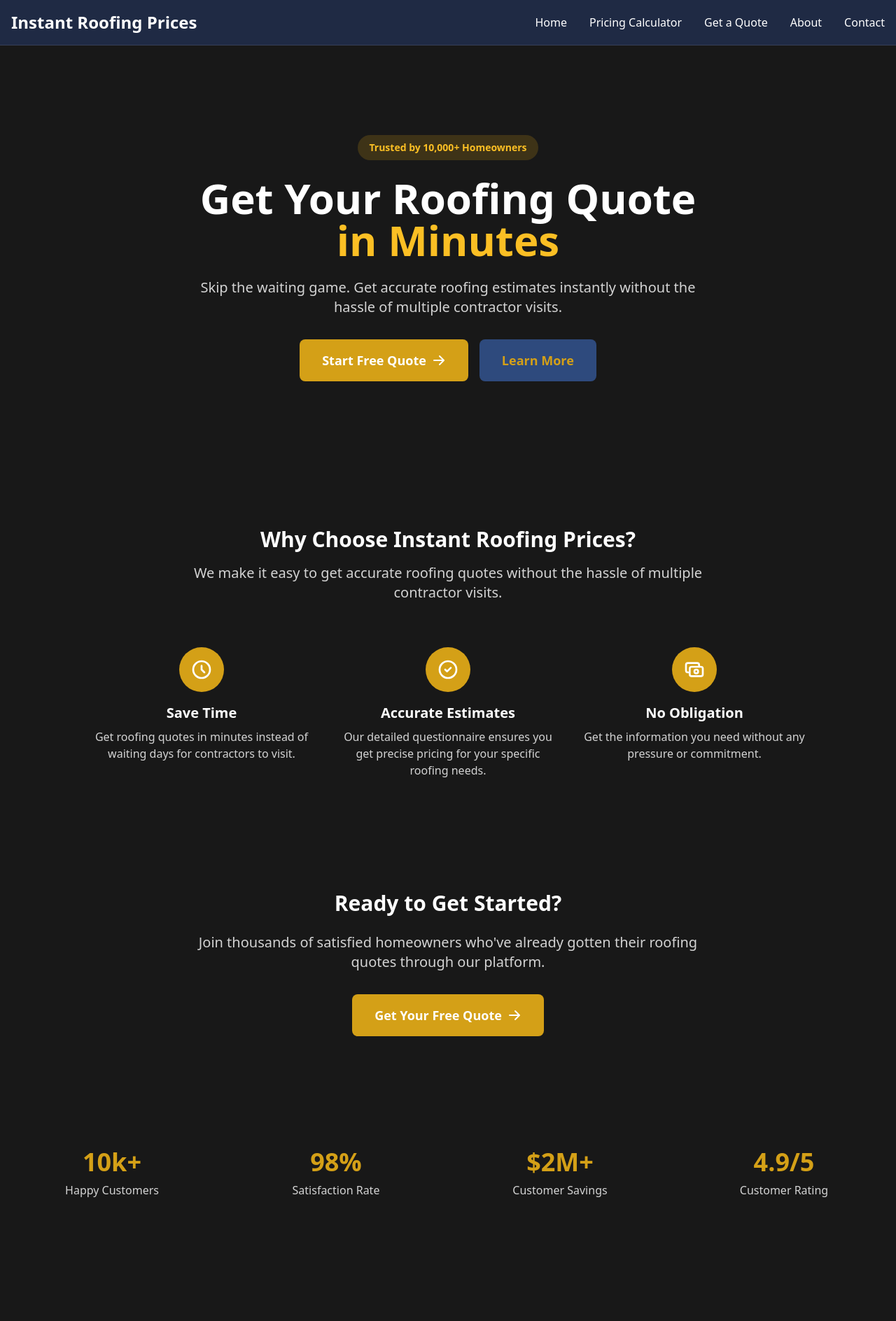
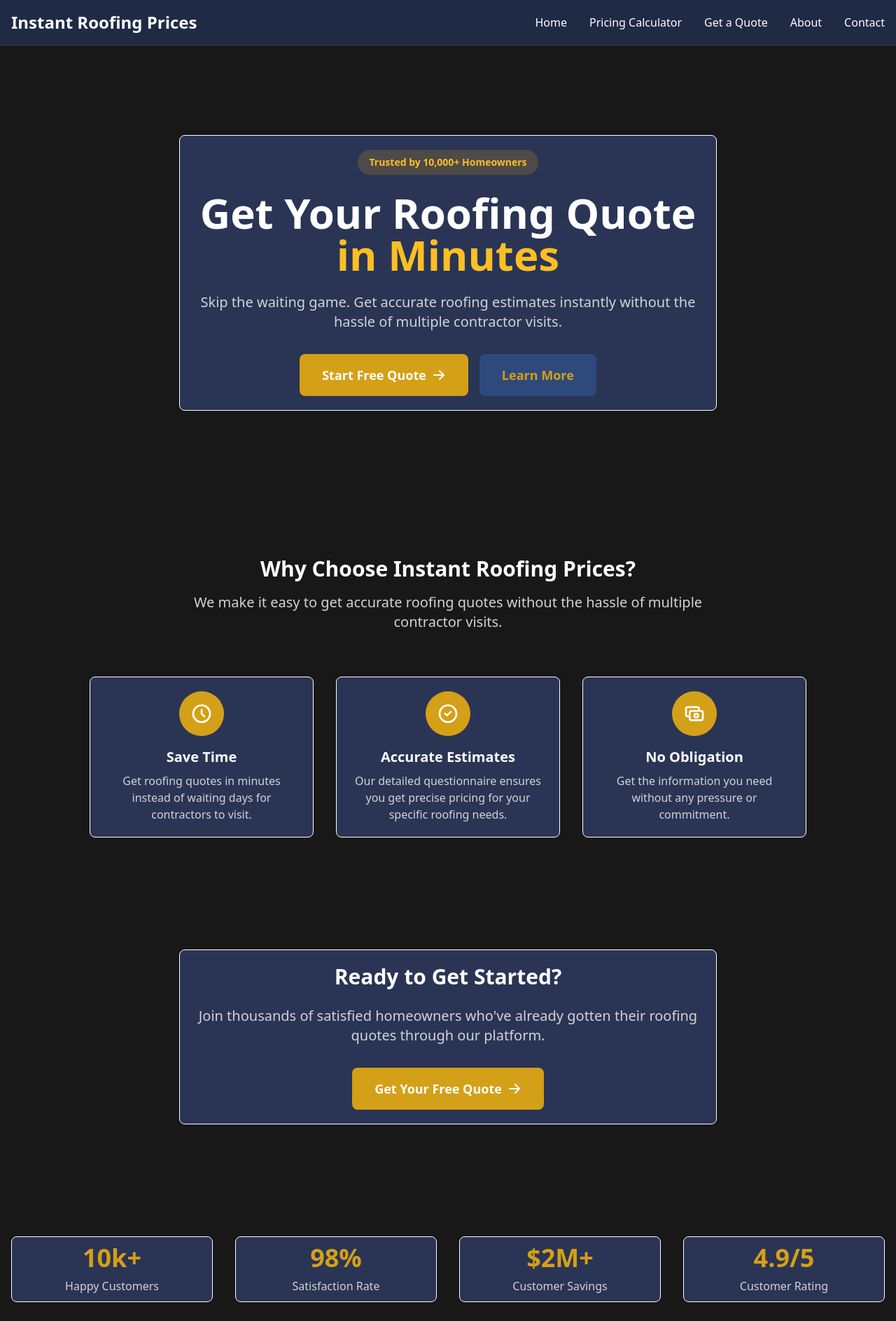
Before and after one commit to tim-amredev/roofing-lead-site, a Jekyll site: the page built from index.html, in a window 1280 px wide. Shown: the top 1888 px of the page at 70% size. Built offline with Jekyll 4.4.1, drawn with Linux system fonts in a browser that asks for light colours.

Commit message:
Update index.html

```diff
--- a/index.html
+++ b/index.html
@@ -4,11 +4,11 @@ title: "Get Instant Roofing Quotes | Fast & Accurate Pricing"
 description: "Get accurate roofing quotes in minutes. Our instant pricing tool helps you estimate costs for roof repairs, replacements, and installations without waiting for contractor visits."
 ---
 
-<div class="min-h-screen bg-gradient-dark text-white">
+<div class="min-h-screen text-white" style="background-color: #1F2A44;">
   <!-- Hero Section -->
-  <section class="relative py-20 lg:py-32">
+  <section class="py-20 lg:py-32">
     <div class="container mx-auto px-4">
-      <div class="max-w-3xl mx-auto text-center">
+      <div class="max-w-3xl mx-auto text-center" style="background-color: #2A3555; border: 1px solid white; border-radius: 8px; padding: 20px;">
         <span class="inline-block px-4 py-2 bg-opacity-20 rounded-full text-yellow-400 text-sm font-semibold mb-6" style="background-color: rgba(212, 160, 23, 0.2);">
           Trusted by 10,000+ Homeowners
         </span>
@@ -36,7 +36,7 @@ description: "Get accurate roofing quotes in minutes. Our instant pricing tool h
   </section>
 
   <!-- Features Section -->
-  <section class="py-20 bg-gray-900" id="features">
+  <section class="py-20" id="features">
     <div class="container mx-auto px-4">
       <div class="max-w-3xl mx-auto text-center mb-16">
         <h2 class="text-3xl font-bold mb-4">Why Choose Instant Roofing Prices?</h2>
@@ -44,8 +44,8 @@ description: "Get accurate roofing quotes in minutes. Our instant pricing tool h
           We make it easy to get accurate roofing quotes without the hassle of multiple contractor visits.
         </p>
       </div>
-
       <div class="grid grid-cols-1 md:grid-cols-3 gap-8 max-w-5xl mx-auto">
+        <div style="background-color: #2A3555; border: 1px solid white; border-radius: 8px; padding: 20px;">
           <div class="text-center">
             <div class="w-16 h-16 bg-yellow-500 rounded-full flex items-center justify-center mx-auto mb-4" style="background-color: #D4A017;">
               <svg xmlns="http://www.w3.org/2000/svg" class="h-8 w-8 text-gray-900" fill="none" viewBox="0 0 24 24" stroke="currentColor">
@@ -55,7 +55,8 @@ description: "Get accurate roofing quotes in minutes. Our instant pricing tool h
             <h3 class="text-xl font-bold mb-2">Save Time</h3>
             <p class="text-gray-300">Get roofing quotes in minutes instead of waiting days for contractors to visit.</p>
           </div>
-
+        </div>
+        <div style="background-color: #2A3555; border: 1px solid white; border-radius: 8px; padding: 20px;">
           <div class="text-center">
             <div class="w-16 h-16 bg-yellow-500 rounded-full flex items-center justify-center mx-auto mb-4" style="background-color: #D4A017;">
               <svg xmlns="http://www.w3.org/2000/svg" class="h-8 w-8 text-gray-900" fill="none" viewBox="0 0 24 24" stroke="currentColor">
@@ -65,7 +66,8 @@ description: "Get accurate roofing quotes in minutes. Our instant pricing tool h
             <h3 class="text-xl font-bold mb-2">Accurate Estimates</h3>
             <p class="text-gray-300">Our detailed questionnaire ensures you get precise pricing for your specific roofing needs.</p>
           </div>
-
+        </div>
+        <div style="background-color: #2A3555; border: 1px solid white; border-radius: 8px; padding: 20px;">
           <div class="text-center">
             <div class="w-16 h-16 bg-yellow-500 rounded-full flex items-center justify-center mx-auto mb-4" style="background-color: #D4A017;">
               <svg xmlns="http://www.w3.org/2000/svg" class="h-8 w-8 text-gray-900" fill="none" viewBox="0 0 24 24" stroke="currentColor">
@@ -77,12 +79,13 @@ description: "Get accurate roofing quotes in minutes. Our instant pricing tool h
           </div>
         </div>
       </div>
+    </div>
   </section>
 
   <!-- CTA Section -->
-  <section class="py-20 bg-blue-900" style="background-color: #2E4A7D;">
+  <section class="py-20">
     <div class="container mx-auto px-4">
-      <div class="max-w-3xl mx-auto text-center">
+      <div class="max-w-3xl mx-auto text-center" style="background-color: #2A3555; border: 1px solid white; border-radius: 8px; padding: 20px;">
         <h2 class="text-3xl font-bold mb-6">Ready to Get Started?</h2>
         <p class="text-xl text-gray-300 mb-8">
           Join thousands of satisfied homeowners who've already gotten their roofing quotes through our platform.
@@ -97,35 +100,41 @@ description: "Get accurate roofing quotes in minutes. Our instant pricing tool h
       </div>
     </div>
   </section>
-</div>
 
-<!-- Rest of the code remains the same -->
   <!-- Stats Section -->
-<section class="py-20" style="background-color: #1F2A44;">
+  <section class="py-20">
     <div class="container mx-auto px-4">
       <div class="grid grid-cols-2 md:grid-cols-4 gap-8">
+        <div style="background-color: #2A3555; border: 1px solid white; border-radius: 8px; padding: 10px;">
           <div class="text-center stats-counter">
             <div class="text-4xl font-bold text-yellow-400 mb-2" style="color: #D4A017;">10k+</div>
             <div class="text-gray-300">Happy Customers</div>
           </div>
+        </div>
+        <div style="background-color: #2A3555; border: 1px solid white; border-radius: 8px; padding: 10px;">
           <div class="text-center stats-counter">
             <div class="text-4xl font-bold text-yellow-400 mb-2" style="color: #D4A017;">98%</div>
             <div class="text-gray-300">Satisfaction Rate</div>
           </div>
+        </div>
+        <div style="background-color: #2A3555; border: 1px solid white; border-radius: 8px; padding: 10px;">
           <div class="text-center stats-counter">
             <div class="text-4xl font-bold text-yellow-400 mb-2" style="color: #D4A017;">$2M+</div>
             <div class="text-gray-300">Customer Savings</div>
           </div>
+        </div>
+        <div style="background-color: #2A3555; border: 1px solid white; border-radius: 8px; padding: 10px;">
           <div class="text-center stats-counter">
             <div class="text-4xl font-bold text-yellow-400 mb-2" style="color: #D4A017;">4.9/5</div>
             <div class="text-gray-300">Customer Rating</div>
           </div>
         </div>
       </div>
+    </div>
   </section>
 
   <!-- How It Works Section -->
-<section class="py-24" id="how-it-works" style="background-color: #1F2A44;">
+  <section class="py-24" id="how-it-works">
     <div class="container mx-auto px-4">
       <div class="max-w-3xl mx-auto text-center mb-16">
         <span class="inline-block px-4 py-2 bg-opacity-20 rounded-full text-yellow-400 text-sm font-semibold mb-4" style="background-color: rgba(212, 160, 23, 0.2);">
@@ -138,10 +147,9 @@ description: "Get accurate roofing quotes in minutes. Our instant pricing tool h
           Our streamlined process makes it easy to get the information you need.
         </p>
       </div>
-
       <div class="grid grid-cols-1 md:grid-cols-3 gap-8 max-w-6xl mx-auto">
         <div class="relative">
-        <div class="feature-card rounded-xl p-8 relative z-10" style="background-color: #2A3555;">
+          <div class="feature-card rounded-xl p-8 relative z-10" style="background-color: #2A3555; border: 1px solid white;">
             <div class="w-16 h-16 bg-yellow-500 text-gray-900 text-2xl font-bold rounded-full flex items-center justify-center mb-6" style="background-color: #D4A017;">
               1
             </div>
@@ -150,9 +158,8 @@ description: "Get accurate roofing quotes in minutes. Our instant pricing tool h
           </div>
           <div class="hidden md:block absolute top-1/2 left-full w-24 border-t-2 border-dashed border-yellow-400 -translate-y-1/2" style="border-color: #D4A017;"></div>
         </div>
-
         <div class="relative">
-        <div class="feature-card rounded-xl p-8 relative z-10" style="background-color: #2A3555;">
+          <div class="feature-card rounded-xl p-8 relative z-10" style="background-color: #2A3555; border: 1px solid white;">
             <div class="w-16 h-16 bg-yellow-500 text-gray-900 text-2xl font-bold rounded-full flex items-center justify-center mb-6" style="background-color: #D4A017;">
               2
             </div>
@@ -161,9 +168,8 @@ description: "Get accurate roofing quotes in minutes. Our instant pricing tool h
           </div>
           <div class="hidden md:block absolute top-1/2 left-full w-24 border-t-2 border-dashed border-yellow-400 -translate-y-1/2" style="border-color: #D4A017;"></div>
         </div>
-
         <div class="relative">
-        <div class="feature-card rounded-xl p-8 relative z-10" style="background-color: #2A3555;">
+          <div class="feature-card rounded-xl p-8 relative z-10" style="background-color: #2A3555; border: 1px solid white;">
             <div class="w-16 h-16 bg-yellow-500 text-gray-900 text-2xl font-bold rounded-full flex items-center justify-center mb-6" style="background-color: #D4A017;">
               3
             </div>
@@ -176,7 +182,7 @@ description: "Get accurate roofing quotes in minutes. Our instant pricing tool h
   </section>
 
   <!-- Testimonials Section -->
-<section class="py-24" style="background-color: #181818;">
+  <section class="py-24">
     <div class="container mx-auto px-4">
       <div class="max-w-3xl mx-auto text-center mb-16">
         <span class="inline-block px-4 py-2 bg-opacity-20 rounded-full text-yellow-400 text-sm font-semibold mb-4" style="background-color: rgba(212, 160, 23, 0.2);">
@@ -189,26 +195,24 @@ description: "Get accurate roofing quotes in minutes. Our instant pricing tool h
           Don't just take our word for it. Here's what homeowners have to say about our service.
         </p>
       </div>
-
       <div class="grid grid-cols-1 md:grid-cols-3 gap-8">
-      <!-- Testimonial Cards -->
-      <div class="testimonial-card rounded-xl p-8" style="background-color: #2A3555;">
+        <div class="testimonial-card rounded-xl p-8" style="background-color: #2A3555; border: 1px solid white;">
           <div class="flex items-center mb-4">
             <div class="flex text-yellow-400" style="color: #D4A017;">
               <svg xmlns="http://www.w3.org/2000/svg" class="h-5 w-5" viewBox="0 0 20 20" fill="currentColor">
-              <path d="M9.049 2.927c.3-.921 1.603-.921 1.902 0l1.07 3.292a1 1 0 00.95.69h3.462c.969 0 1.371 1.24.588 1.81l-2.8 2.034a1 1 0 00-.364 1.118l1.07 3.292c.3.921-.755 1.688-1.54 1.118l-2.8-2.034a1 1 0 00-1.175 0l-2.8 2.034c-.784.57-1.838-.197-1.539-1.118l1.07-3.292a1 1 0 00-.364-1.118L2.98 8.72c-.783-.57-.38-1.81.588-1.81h3.461a1 1 0 00.951-.69l1.07-3.292z" />
+                <path d="M9.049 2.927c.3-.921 1.603-.921 1.902 0l1.07 3.292a1 1 0 00.95.69h3.462c.969 0 1.371 1.24.588 1.81l-2.8 2.034a1 1 0 00-.364 1.118l1.07 3.292c.3 .921-.755 1.688-1.54 1.118l-2.8-2.034a1 1 0 00-1.175 0l-2.8 2.034c-.784 .57-1.838-.197-1.539-1.118l1.07-3.292a1 1 0 00-.364-1.118L2.98 8.72c-.783-.57-.38-1.81 .588-1.81h3.461a1 1 0 00.951-.69l1.07-3.292z" />
               </svg>
               <svg xmlns="http://www.w3.org/2000/svg" class="h-5 w-5" viewBox="0 0 20 20" fill="currentColor">
-              <path d="M9.049 2.927c.3-.921 1.603-.921 1.902 0l1.07 3.292a1 1 0 00.95.69h3.462c.969 0 1.371 1.24.588 1.81l-2.8 2.034a1 1 0 00-.364 1.118l1.07 3.292c.3.921-.755 1.688-1.54 1.118l-2.8-2.034a1 1 0 00-1.175 0l-2.8 2.034c-.784.57-1.838-.197-1.539-1.118l1.07-3.292a1 1 0 00-.364-1.118L2.98 8.72c-.783-.57-.38-1.81.588-1.81h3.461a1 1 0 00.951-.69l1.07-3.292z" />
+                <path d="M9.049 2.927c.3-.921 1.603-.921 1.902 0l1.07 3.292a1 1 0 00.95.69h3.462c.969 0 1.371 1.24.588 1.81l-2.8 2.034a1 1 0 00-.364 1.118l1.07 3.292c.3 .921-.755 1.688-1.54 1.118l-2.8-2.034a1 1 0 00-1.175 0l-2.8 2.034c-.784 .57-1.838-.197-1.539-1.118l1.07-3.292a1 1 0 00-.364-1.118L2.98 8.72c-.783-.57-.38-1.81 .588-1.81h3.461a1 1 0 00.951-.69l1.07-3.292z" />
               </svg>
               <svg xmlns="http://www.w3.org/2000/svg" class="h-5 w-5" viewBox="0 0 20 20" fill="currentColor">
-              <path d="M9.049 2.927c.3-.921 1.603-.921 1.902 0l1.07 3.292a1 1 0 00.95.69h3.462c.969 0 1.371 1.24.588 1.81l-2.8 2.034a1 1 0 00-.364 1.118l1.07 3.292c.3.921-.755 1.688-1.54 1.118l-2.8-2.034a1 1 0 00-1.175 0l-2.8 2.034c-.784.57-1.838-.197-1.539-1.118l1.07-3.292a1 1 0 00-.364-1.118L2.98 8.72c-.783-.57-.38-1.81.588-1.81h3.461a1 1 0 00.951-.69l1.07-3.292z" />
+                <path d="M9.049 2.927c.3-.921 1.603-.921 1.902 0l1.07 3.292a1 1 0 00.95.69h3.462c.969 0 1.371 1.24.588 1.81l-2.8 2.034a1 1 0 00-.364 1.118l1.07 3.292c.3 .921-.755 1.688-1.54 1.118l-2.8-2.034a1 1 0 00-1.175 0l-2.8 2.034c-.784 .57-1.838-.197-1.539-1.118l1.07-3.292a1 1 0 00-.364-1.118L2.98 8.72c-.783-.57-.38-1.81 .588-1.81h3.461a1 1 0 00.951-.69l1.07-3.292z" />
               </svg>
               <svg xmlns="http://www.w3.org/2000/svg" class="h-5 w-5" viewBox="0 0 20 20" fill="currentColor">
-              <path d="M9.049 2.927c.3-.921 1.603-.921 1.902 0l1.07 3.292a1 1 0 00.95.69h3.462c.969 0 1.371 1.24.588 1.81l-2.8 2.034a1 1 0 00-.364 1.118l1.07 3.292c.3.921-.755 1.688-1.54 1.118l-2.8-2.034a1 1 0 00-1.175 0l-2.8 2.034c-.784.57-1.838-.197-1.539-1.118l1.07-3.292a1 1 0 00-.364-1.118L2.98 8.72c-.783-.57-.38-1.81.588-1.81h3.461a1 1 0 00.951-.69l1.07-3.292z" />
+                <path d="M9.049 2.927c.3-.921 1.603-.921 1.902 0l1.07 3.292a1 1 0 00.95.69h3.462c.969 0 1.371 1.24.588 1.81l-2.8 2.034a1 1 0 00-.364 1.118l1.07 3.292c.3 .921-.755 1.688-1.54 1.118l-2.8-2.034a1 1 0 00-1.175 0l-2.8 2.034c-.784 .57-1.838-.197-1.539-1.118l1.07-3.292a1 1 0 00-.364-1.118L2.98 8.72c-.783-.57-.38-1.81 .588-1.81h3.461a1 1 0 00.951-.69l1.07-3.292z" />
               </svg>
               <svg xmlns="http://www.w3.org/2000/svg" class="h-5 w-5" viewBox="0 0 20 20" fill="currentColor">
-              <path d="M9.049 2.927c.3-.921 1.603-.921 1.902 0l1.07 3.292a1 1 0 00.95.69h3.462c.969 0 1.371 1.24.588 1.81l-2.8 2.034a1 1 0 00-.364 1.118l1.07 3.292c.3.921-.755 1.688-1.54 1.118l-2.8-2.034a1 1 0 00-1.175 0l-2.8 2.034c-.784.57-1.838-.197-1.539-1.118l1.07-3.292a1 1 0 00-.364-1.118L2.98 8.72c-.783-.57-.38-1.81.588-1.81h3.461a1 1 0 00.951-.69l1.07-3.292z" />
+                <path d="M9.049 2.927c.3-.921 1.603-.921 1.902 0l1.07 3.292a1 1 0 00.95.69h3.462c.969 0 1.371 1.24.588 1.81l-2.8 2.034a1 1 0 00-.364 1.118l1.07 3.292c.3 .921-.755 1.688-1.54 1.118l-2.8-2.034a1 1 0 00-1.175 0l-2.8 2.034c-.784 .57-1.838-.197-1.539-1.118l1.07-3.292a1 1 0 00-.364-1.118L2.98 8.72c-.783-.57-.38-1.81 .588-1.81h3.461a1 1 0 00.951-.69l1.07-3.292z" />
               </svg>
             </div>
           </div>
@@ -221,16 +225,15 @@ description: "Get accurate roofing quotes in minutes. Our instant pricing tool h
             </div>
           </div>
         </div>
-
-      <!-- Add more testimonial cards -->
+        <!-- Add more testimonial cards with the same styling -->
       </div>
     </div>
   </section>
 
-<!-- CTA Section -->
-<section class="py-24 bg-gradient-blue">
+  <!-- Final CTA Section -->
+  <section class="py-24">
     <div class="container mx-auto px-4">
-    <div class="max-w-4xl mx-auto text-center">
+      <div class="max-w-4xl mx-auto text-center" style="background-color: #2A3555; border: 1px solid white; border-radius: 8px; padding: 20px;">
         <h2 class="text-3xl md:text-4xl font-bold text-white mb-6">
           Ready to Get Started?
         </h2>
@@ -253,3 +256,4 @@ description: "Get accurate roofing quotes in minutes. Our instant pricing tool h
       </div>
     </div>
   </section>
+</div>
```
Lines whose indentation alone changed are shown as unchanged.
